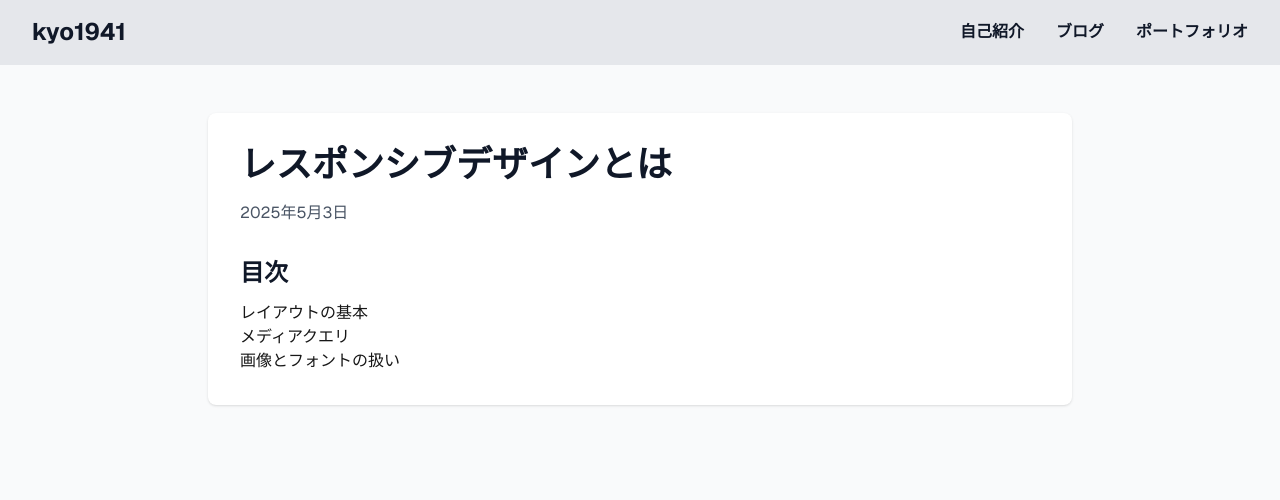
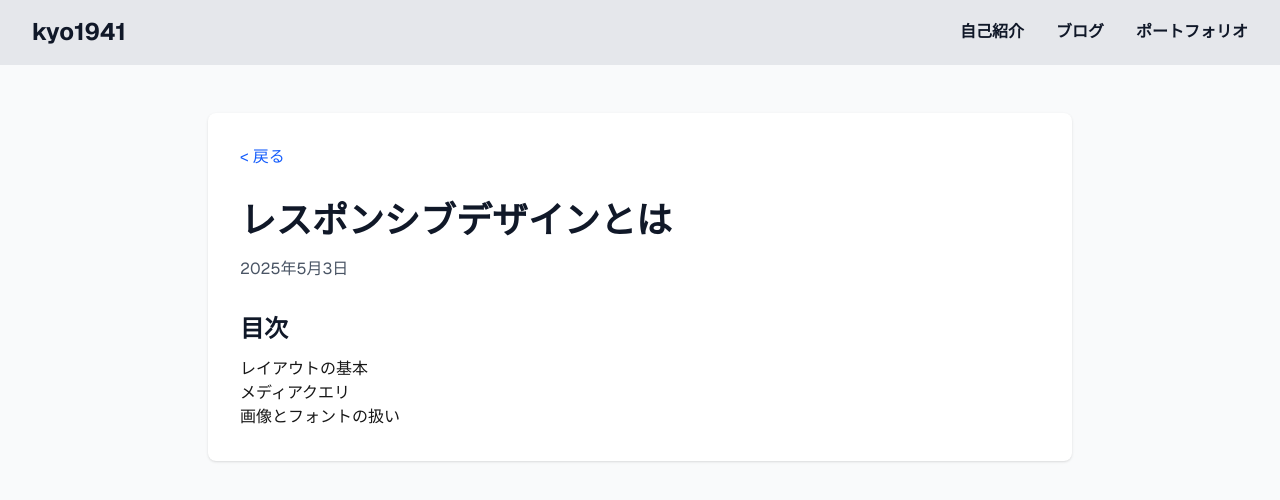
Before and after one commit to kyo1941/my-page, a Next.js app in the folder frontend/: page /blog/2025-05-03-responsive-design in a window 1280 px wide. Shown: the top 500 px of the page. Built offline with nearby package versions, Linux system fonts and the light colour scheme.

Commit message:
feat: 戻るボタンを追加

```diff
--- a/frontend/src/app/blog/[slug]/page.tsx
+++ b/frontend/src/app/blog/[slug]/page.tsx
@@ -1,5 +1,6 @@
 import { getAllPostSlugs, getPostData } from '../../data/blogData';
 import Header from '../../header';
+import BackButton from '../../components/BackButton';
 import ReactMarkdown from 'react-markdown';
 import remarkGfm from 'remark-gfm';
 import rehypeHighlight from 'rehype-highlight';
@@ -22,6 +23,10 @@ export default async function PostPage({ params }: { params: { slug: string } })
       <Header />
       <main className="max-w-4xl mx-auto px-4 py-12">
         <div className="bg-white rounded-lg shadow-sm p-8">
+          <div className="mb-8">
+            <BackButton />
+          </div>
+
           <article>
             {/* 記事タイトル */}
             <h1 className="text-4xl font-bold mb-4 text-gray-900">{postData.title}</h1>
--- /dev/null
+++ b/frontend/src/app/components/BackButton.tsx
@@ -0,0 +1,17 @@
+"use client";
+
+import { useRouter } from 'next/navigation';
+
+export default function BackButton() {
+  const router = useRouter();
+
+  return (
+    <button
+      type="button"
+      onClick={() => router.back()}
+      className="text-base text-blue-600 hover:text-blue-700 hover:underline"
+    >
+      &lt; 戻る
+    </button>
+  );
+}
```
